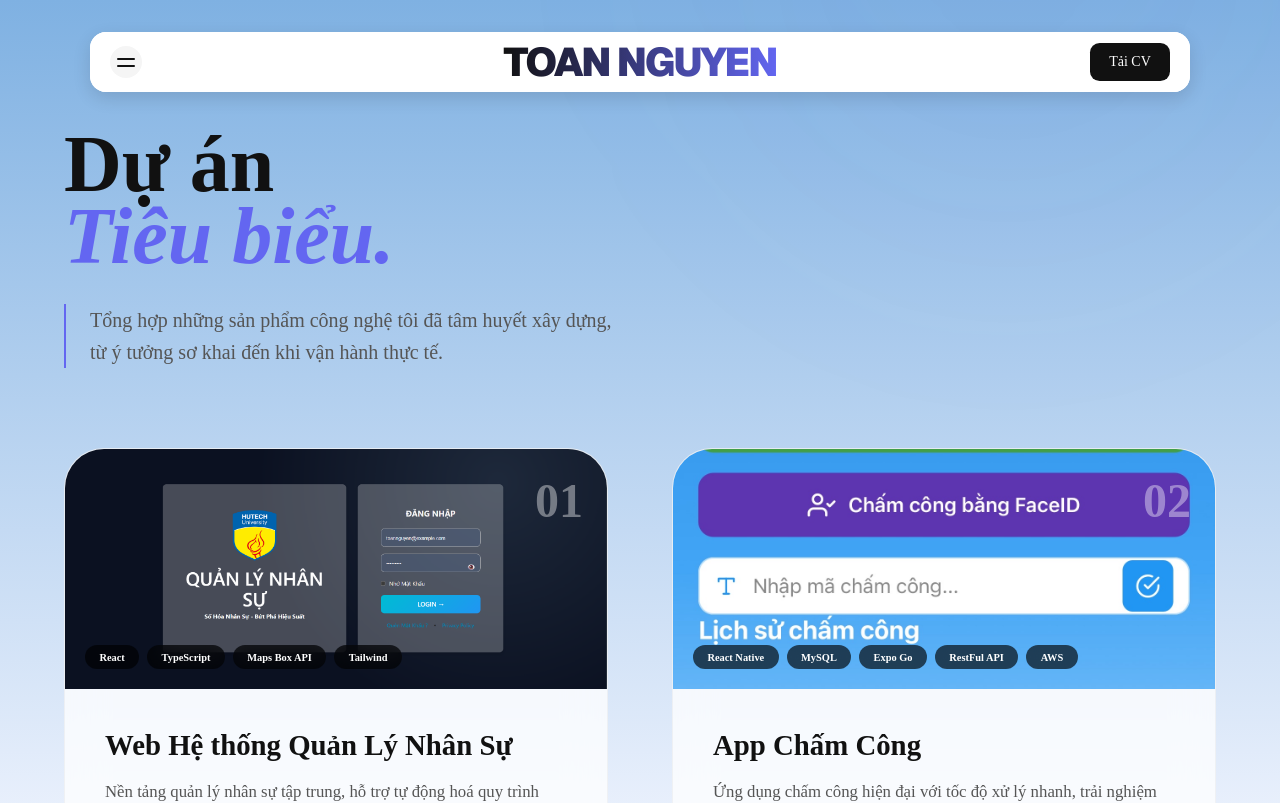
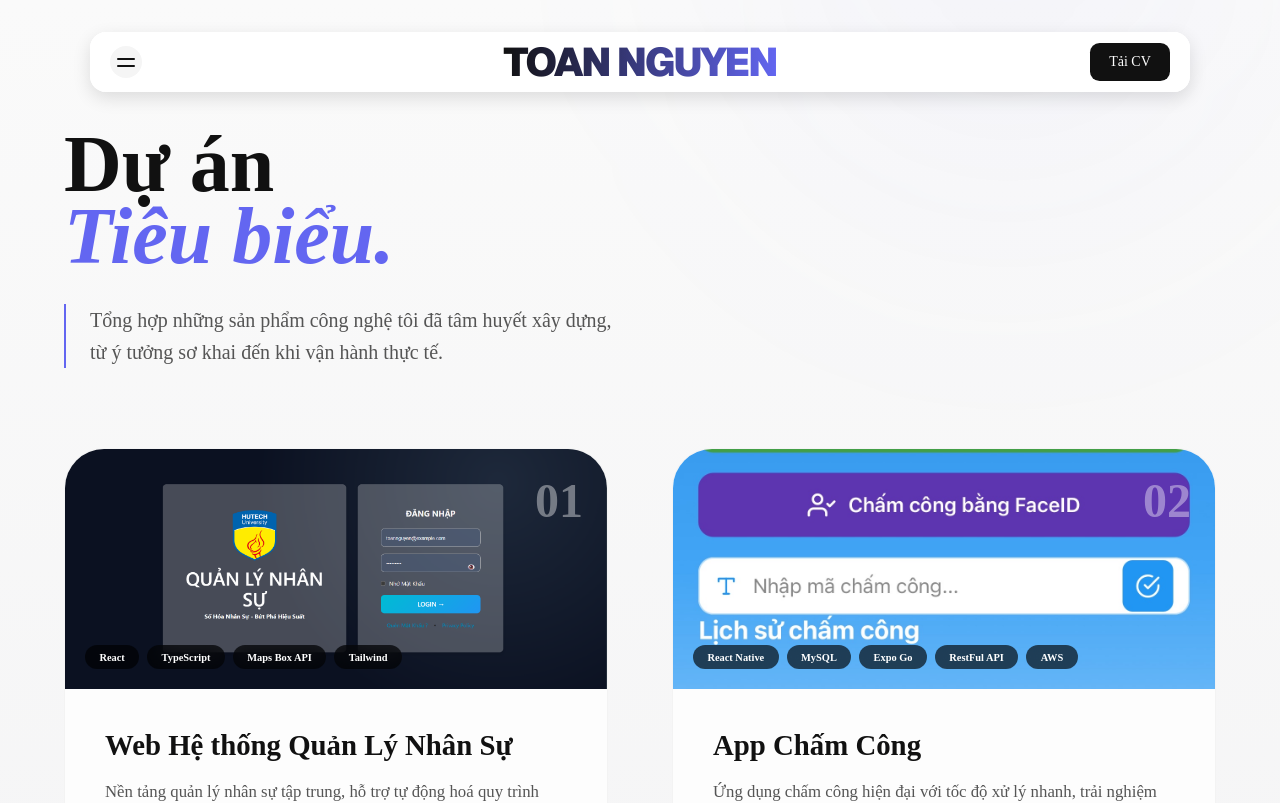
Before and after one commit to khanhtoan1325/KhanhToanProrfolio, a Next.js app: page /projects in a window 1280 px wide. Shown: the top 803 px of the page. Built offline with nearby package versions, Linux system fonts and the light colour scheme.

Commit message:
"Update"

```diff
--- a/app/projects/Projects.module.css
+++ b/app/projects/Projects.module.css
@@ -1,8 +1,8 @@
 .container {
+  min-height: 100vh;
+  background: linear-gradient(180deg, #fafafa 0%, #f4f4f5 50%, #e4e4e7 100%);
+  color: #111827;
   position: relative;
-  width: 100%;
-  min-height: 100vh;
-  background: linear-gradient(180deg, #7fb1e2 0%, #f5f7ff 40%, #ffffff 100%);
   overflow: hidden;
 }
 
```
